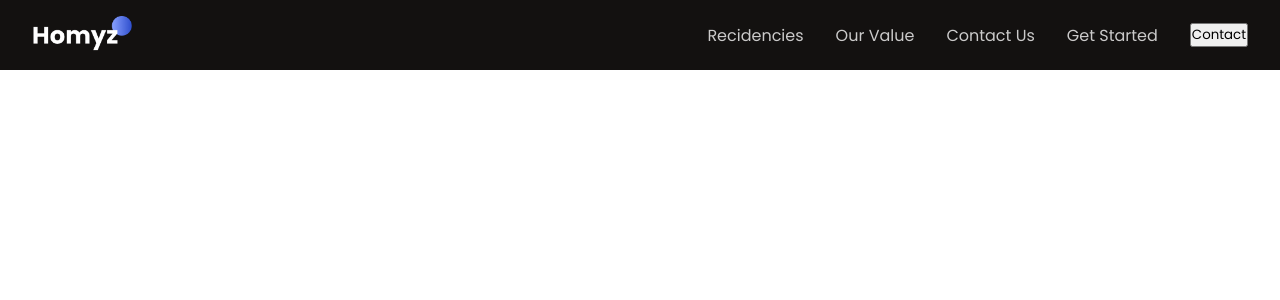
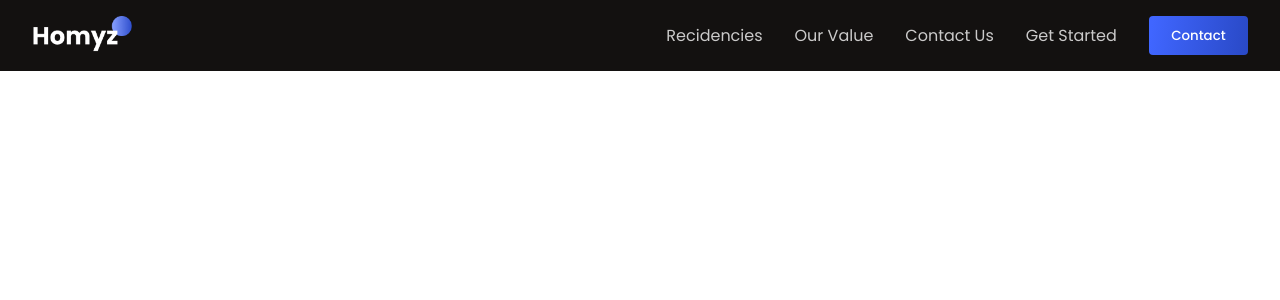
Before and after one commit to egamovj/homyz, a React (Vite) app: page / in a window 1280 px wide. Shown: the top 300 px of the page. Built offline with nearby package versions, Linux system fonts and the light colour scheme.

Commit message:
navbar completed

```diff
--- a/src/components/Header/Header.jsx
+++ b/src/components/Header/Header.jsx
@@ -12,7 +12,7 @@
           <a href="">Our Value</a>
           <a href="">Contact Us</a>
           <a href="">Get Started</a>
-          <button>
+          <button className="button">
             <a href="">Contact</a>
           </button>
         </div>
--- a/src/components/Hero/Hero.jsx
+++ b/src/components/Hero/Hero.jsx
@@ -0,0 +1,5 @@
+const Hero = () => {
+  return <section className="hero-wrapper"></section>;
+};
+
+export default Hero;
--- a/src/index.css
+++ b/src/index.css
@@ -82,6 +82,21 @@
   font-weight: 600;
 }
 
+.button {
+  font-weight: 500;
+  padding: 0.6rem 1.4rem;
+  color: #fff;
+  background: var(--blue-gradient);
+  border: none;
+  border-radius: 4px;
+  transition: all 300ms ease-in;
+}
+
+.button:hover {
+  cursor: pointer;
+  transform: scale(1.1);
+}
+
 /* media queries */
 @media (min-width: 1536px) {
   .innerWidth {
```
